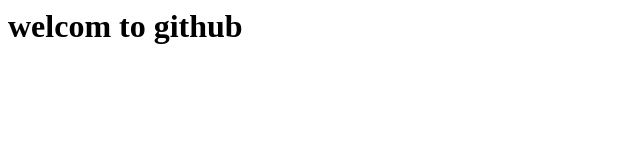
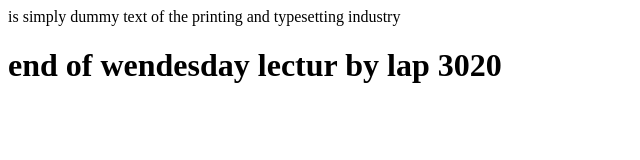
Before and after one commit to Alisarzaidan/test-repo, a plain HTML site: page index.html in a window 1280 px wide. Shown: the whole page, without its empty margins (0-640 px from the left). Drawn offline with Linux system fonts and the light colour scheme.

Commit message:
Update index.html
end of wendesday lap 3020

```diff
--- a/index.html
+++ b/index.html
@@ -4,6 +4,9 @@
 
     </head>
     <body>
-        <h1>welcom to github</h1>
+      <p> is simply dummy text of the printing and typesetting industry</p>
+      <h1>
+        end of wendesday lectur by lap 3020
+      </h1>
     </body>
 </html>
```
